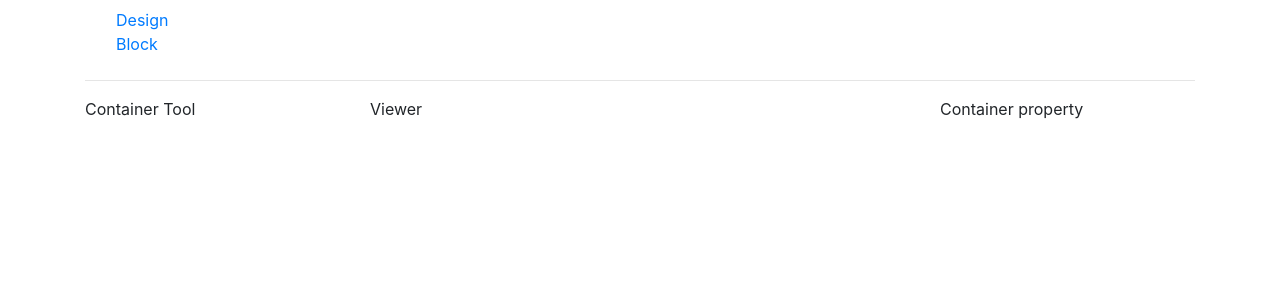
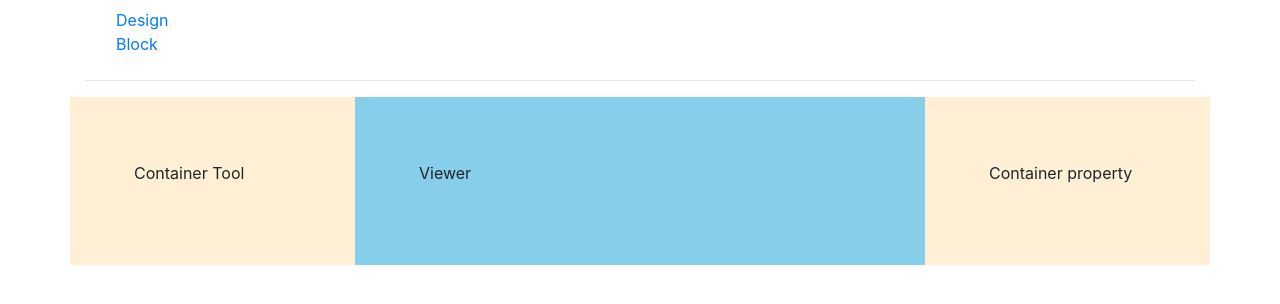
Before and after one commit to faiichann/mit-app, a React (Create React App) app: page / in a window 1280 px wide. Shown: the top 304 px of the page. Built offline with nearby package versions, Linux system fonts and the light colour scheme.

Commit message:
add style component

```diff
--- a/package.json
+++ b/package.json
@@ -14,7 +14,11 @@
     "react-router": "^5.2.0",
     "react-router-dom": "^5.2.0",
     "react-scripts": "^4.0.3",
+    "styled-components": "^5.2.3",
     "web-vitals": "^1.0.1"
+  },
+  "resolutions": {
+    "styled-components": "^5"
   },
   "scripts": {
     "start": "react-scripts start",
--- a/src/App.js
+++ b/src/App.js
@@ -4,6 +4,16 @@ import { Container,Row,Col } from 'react-bootstrap';
 import {Route} from 'react-router-dom'
 import Design from './component/Design'
 import Block from './component/Block'
+import styled from 'styled-components'
+
+const Designcol = styled(Col)`
+  padding: 4em;
+  background: papayawhip;
+  `
+const Viewcol = styled(Col)`
+padding: 4em;
+background: skyblue;
+`
 
 function App() {
   return (
@@ -16,12 +26,12 @@ function App() {
           </Row>
           <hr/>
           <Row>
-            <Col>Container Tool</Col>
-            <Col xs={6}><p>Viewer</p>
+            <Designcol>Container Tool</Designcol>
+            <Viewcol xs={6}><p>Viewer</p>
               <Route  path="/design" component={Design}/>
               <Route path="/block" component={Block}/>
-            </Col>
-            <Col>Container property</Col>
+            </Viewcol>
+            <Designcol>Container property</Designcol>
            </Row>
         </Container>
   )
```
Also changed, not shown: 1 other file (tests, documents, lock files or other folders).
